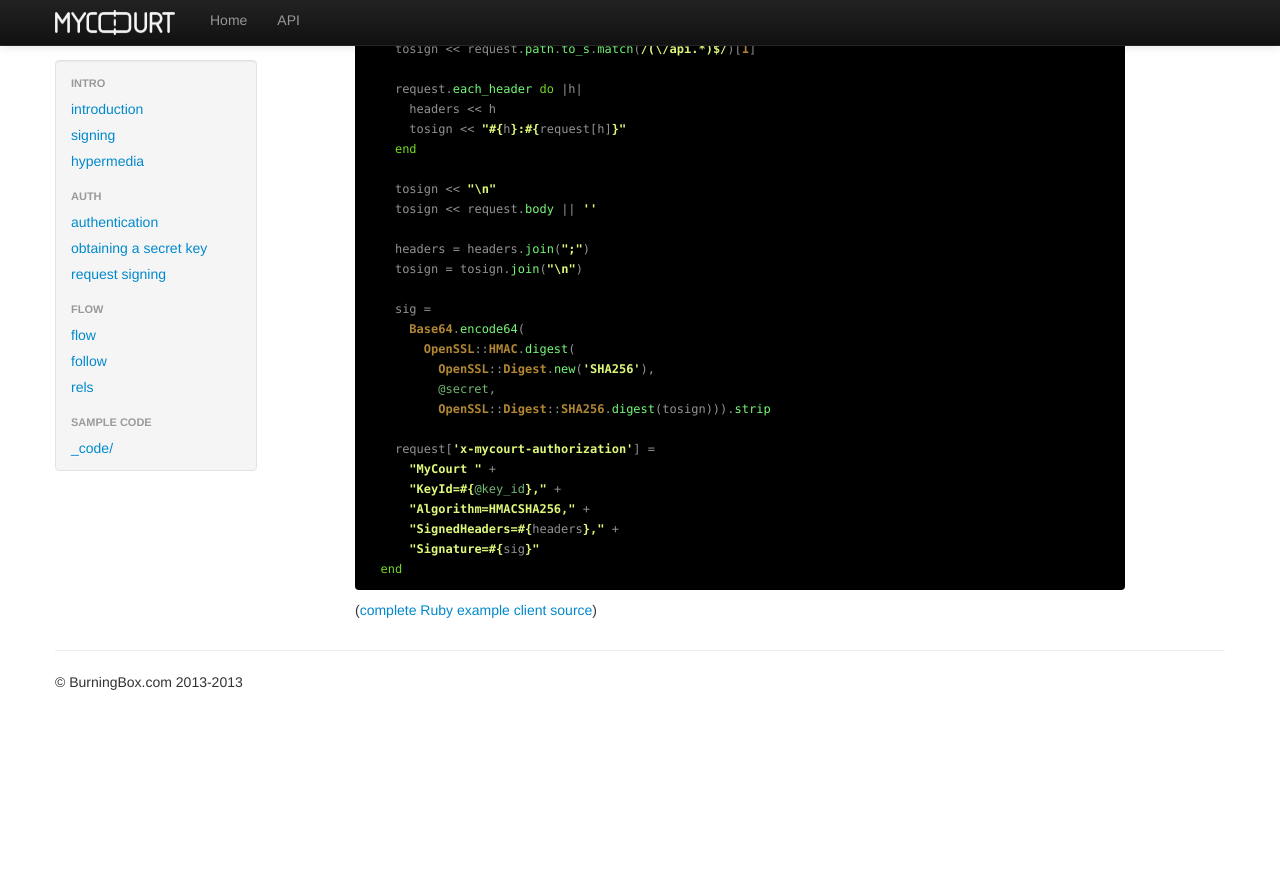
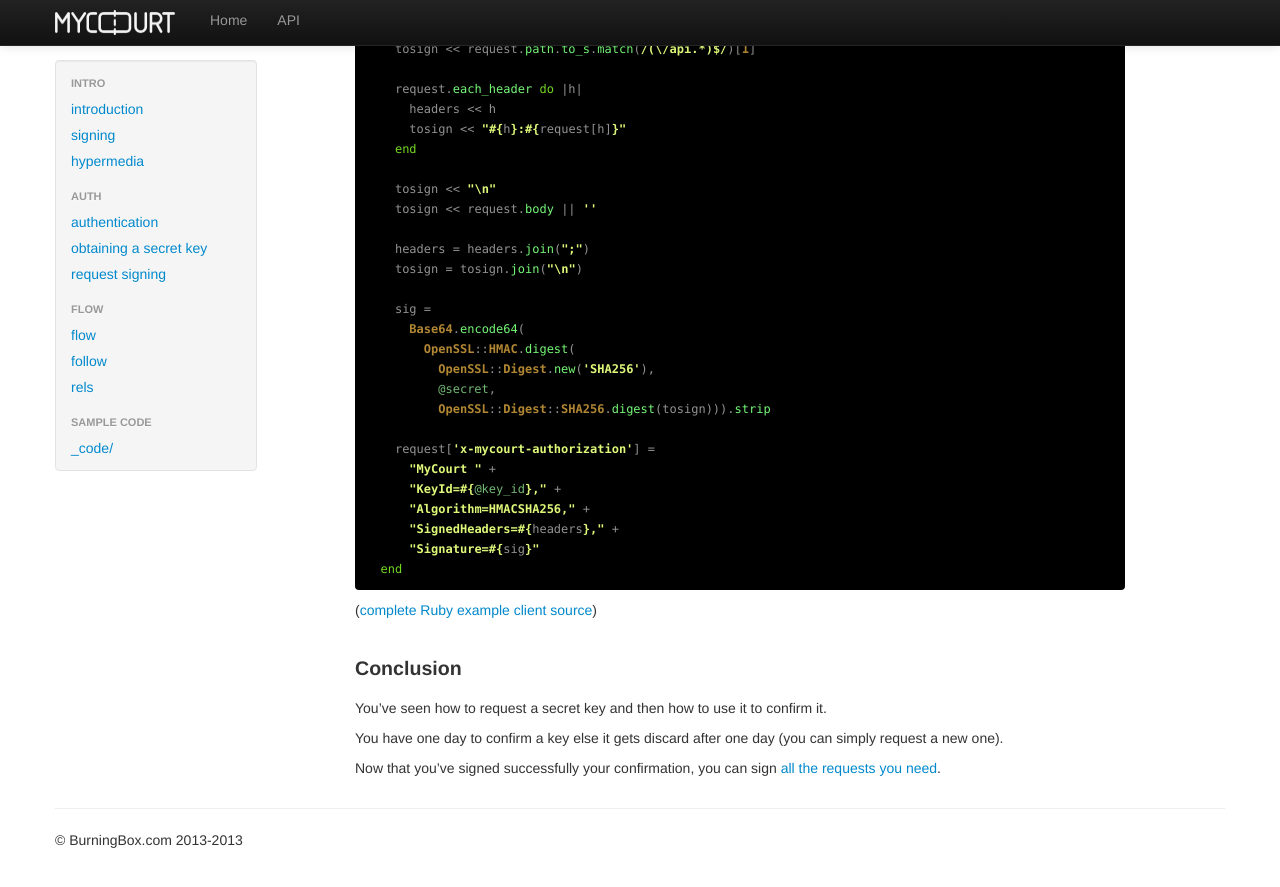
Before and after one commit to mycourtpro/mycourtpro.github.io, a Jekyll site: the page built from api/auth.md, in a window 1280 px wide and 900 px high, scrolled down 4219 px. Shown: the top 887 px of the window. Built offline with Jekyll 4.4.1, drawn with Linux system fonts in a browser that asks for light colours; before the commit the page ends 4961 px from its top, so only the background shows below that.

Commit message:
add a conclusion to api/auth.html

```diff
--- a/api/auth.md
+++ b/api/auth.md
@@ -211,3 +211,12 @@ require 'base64'
 {% endhighlight %}
 
 ([complete Ruby example client source](https://github.com/mycourtpro/mycourtpro.github.io/tree/master/_code/ruby/mycourt_client.rb))
+
+
+<h2 id="conclusion">Conclusion</h2>
+
+You've seen how to request a secret key and then how to use it to confirm it.
+
+You have one day to confirm a key else it gets discard after one day (you can simply request a new one).
+
+Now that you've signed successfully your confirmation, you can sign [all the requests you need](flow.html).
```
